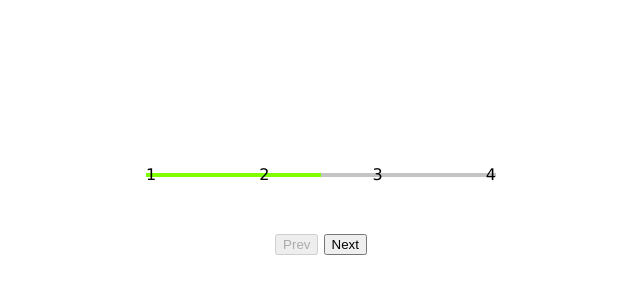
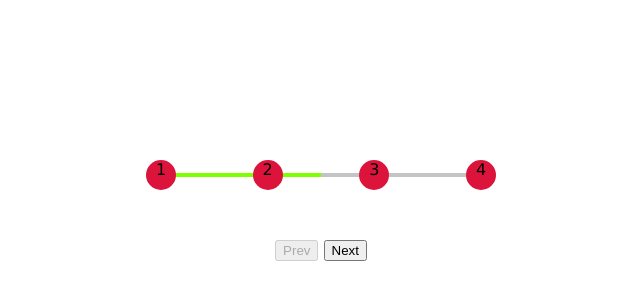
Before and after one commit to Kawser52/javascript-progressbar, a plain HTML site: page index.html in a window 1280 px wide. Shown: the part 198-498 px from the top of the page, without its empty margins (319-959 px from the left). Drawn offline with Linux system fonts and the light colour scheme.

Commit message:
First Commit

```diff
--- a/style.css
+++ b/style.css
@@ -28,7 +28,6 @@ body{
     width: 100%;
     height: 4px;
     z-index: -1;
-    transition: .4s ease;
 }
 
 .progress{
@@ -42,3 +41,10 @@ body{
     z-index: -1;
     transition: .4s ease;
 }
+.circle{
+    background-color: crimson;
+    width: 30px;
+    height: 30px;
+    border-radius: 50%;
+    text-align: center;
+}
```
